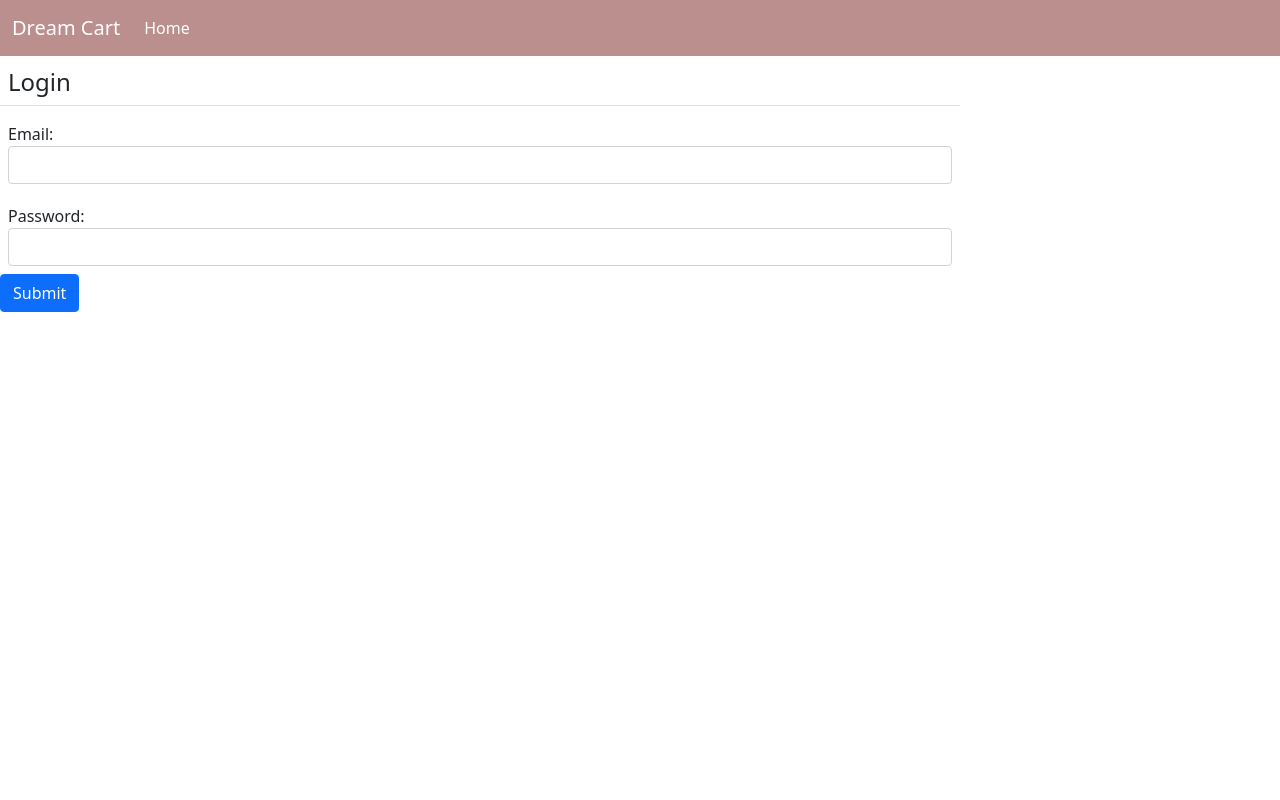
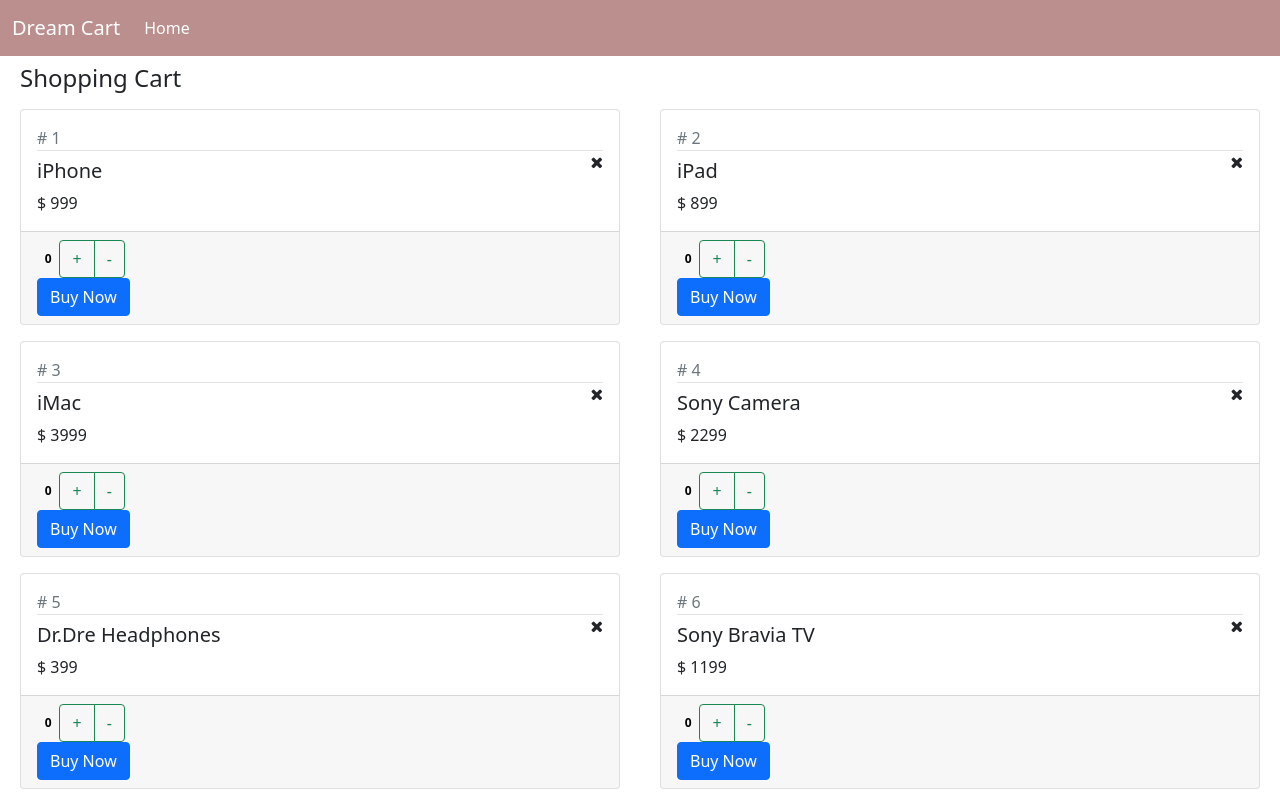
Before and after one commit to HarshJainGitHub/e-commerce, a React (Create React App) app: page / in a window 1280 px wide. Built offline with nearby package versions, Linux system fonts and the light colour scheme; data requests are answered from the project's data file.

Commit message:
rest api make successfully

```diff
--- /dev/null
+++ b/db.json
@@ -0,0 +1,10 @@
+{
+  "products": [
+    {"id":1, "productName": "iPhone" , "price":999 , "quantity": 0},
+    {"id":2, "productName": "iPad" , "price":899 , "quantity": 0},
+    {"id":3, "productName": "iMac" , "price":3999 , "quantity": 0},
+    {"id":4, "productName": "Sony Camera" , "price":2299 , "quantity": 0},
+    {"id":5, "productName": "Dr.Dre Headphones" , "price":399 , "quantity": 0},
+    {"id":6, "productName": "Sony Bravia TV" , "price":1199 , "quantity": 0}
+  ]
+}
--- a/package.json
+++ b/package.json
@@ -9,6 +9,7 @@
     "bootstrap": "^5.1.3",
     "font-awesome": "^4.7.0",
     "jquery": "^3.6.0",
+    "json-server": "^0.17.0",
     "popper.js": "^1.16.1",
     "react": "^17.0.2",
     "react-dom": "^17.0.2",
--- a/src/App.jsx
+++ b/src/App.jsx
@@ -6,7 +6,7 @@
 import NavBar from "./NavBar";
 // import CustomersList from './CustomersList';
 import ShoppingCart from './ShoppingCart';
-import Login from './Login';
+// import Login from './Login';
 
 export default class App extends Component {
   render() {
@@ -14,8 +14,8 @@
       <div>
         <NavBar />
         {/* <CustomersList /> */}
-        {/* <ShoppingCart /> */}
-        <Login />
+        <ShoppingCart />
+        {/* <Login /> */}
       </div>
     )
   }
--- a/src/Product.jsx
+++ b/src/Product.jsx
@@ -5,7 +5,7 @@
   constructor(props){
     super(props);
     this.state = {
-      product: this.props.oduct
+      product: this.props.product
     }
     // console.log("Mounting phase: product, constructor() ");
   }
--- a/src/ShoppingCart.js
+++ b/src/ShoppingCart.js
@@ -7,14 +7,7 @@
     // console.log("Mounting Phase Shoping Cart:- Constructor()");
     super(props);
     this.state = ({
-      products: [
-        {id:1, productName: "iPhone" , price:999 , quantity: 0},
-        {id:2, productName: "iPad" , price:899 , quantity: 0},
-        {id:3, productName: "iMac" , price:3999 , quantity: 0},
-        {id:4, productName: "Sony Camera" , price:2299 , quantity: 0},
-        {id:5, productName: "Dr.Dre Headphones" , price:399 , quantity: 0},
-        {id:6, productName: "Sony Bravia TV" , price:1199 , quantity: 0},
-      ]
+      products:[]
     });
   }
 
@@ -79,6 +72,19 @@
 
   componentDidMount(){
     // console.log("Mounting Phase:- Shoping Cart ComponentDidMount()");
+    fetch('http://localhost:5000/products',{method:"GET"})
+    .then( (response) => {
+      if(response.status){
+        let promise2 = response.json();
+        promise2.then((prods) => {
+          console.log(prods);
+          this.setState({
+            products: prods
+          });
+        });
+        console.log(this.state.products);
+      }
+    });
   }
 
   componentDidUpdate(prevProps,prevState){
```
Also changed, not shown: 1 other file (tests, documents, lock files or other folders).
